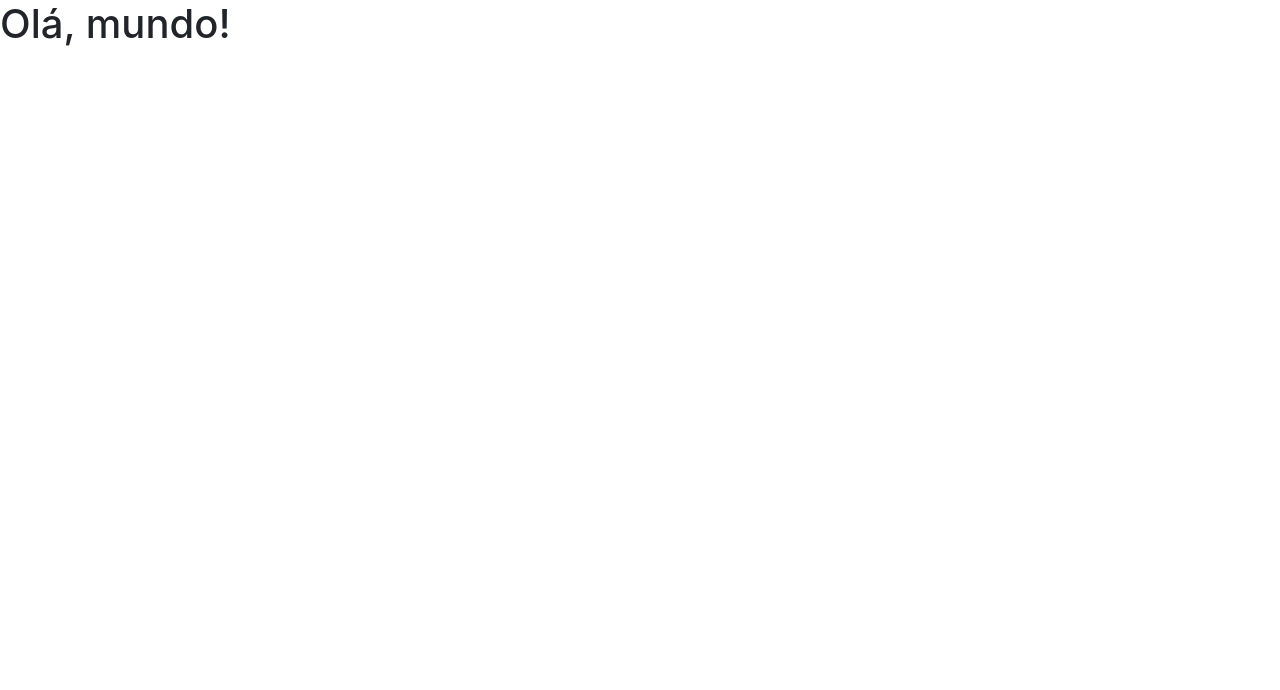
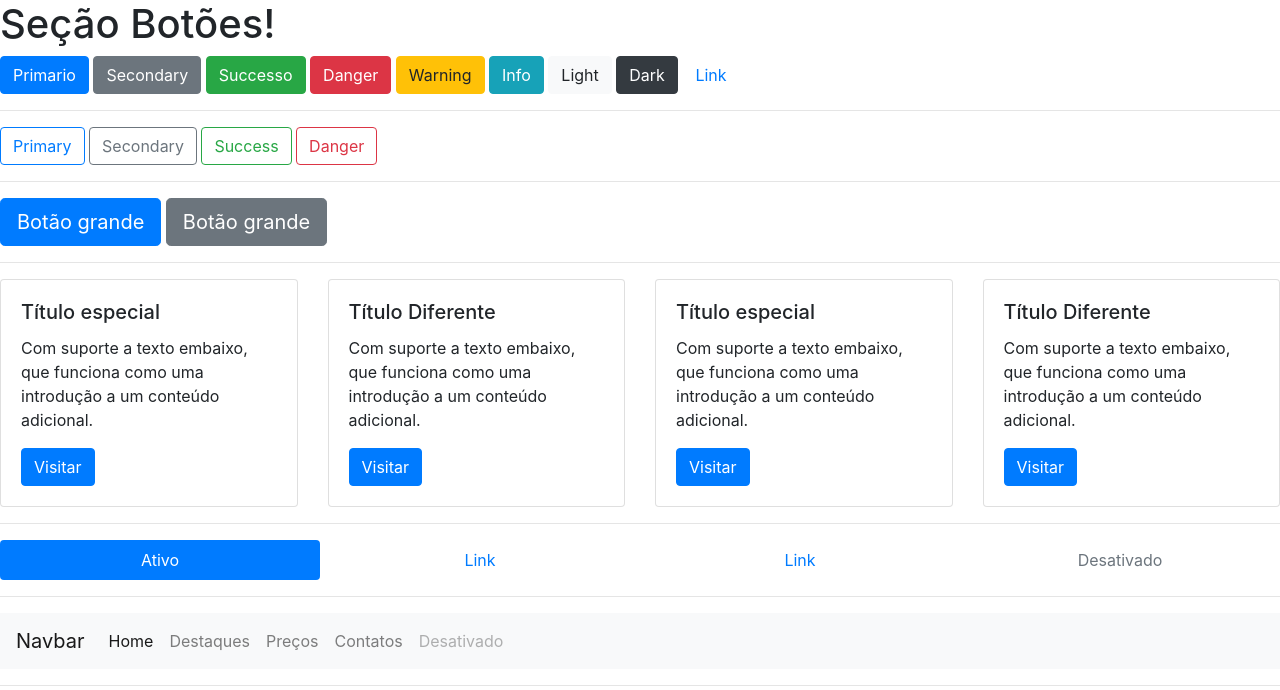
Before and after one commit to GabrielHenrique0/menu_horizontal_webII, a website: page menu/src/Componentes/index.html in a window 1280 px wide. Drawn offline with nearby package versions, Linux system fonts and the light colour scheme.

Commit message:
(11/08) Bootstrap e menu horizontal

```diff
--- a/menu/src/Componentes/index.html
+++ b/menu/src/Componentes/index.html
@@ -11,12 +11,113 @@
     <title>Olá, mundo!</title>
   </head>
   <body>
-    <h1>Olá, mundo!</h1>
+    <h1>Seção Botões!</h1>
+    <button type="button" class="btn btn-primary">Primario</button>
+    <button type="button" class="btn btn-secondary">Secondary</button>
+    <button type="button" class="btn btn-success">Successo</button>
+    <button type="button" class="btn btn-danger">Danger</button>
+    <button type="button" class="btn btn-warning">Warning</button>
+    <button type="button" class="btn btn-info">Info</button>
+    <button type="button" class="btn btn-light">Light</button>
+    <button type="button" class="btn btn-dark">Dark</button>
+
+    <button type="button" class="btn btn-link">Link</button>
+<hr>
+    <button type="button" class="btn btn-outline-primary">Primary</button>
+    <button type="button" class="btn btn-outline-secondary">Secondary</button>
+    <button type="button" class="btn btn-outline-success">Success</button>
+    <button type="button" class="btn btn-outline-danger">Danger</button>
+
+<hr>
+    <button type="button" class="btn btn-primary btn-lg">Botão grande</button>
+    <button type="button" class="btn btn-secondary btn-lg">Botão grande</button>
+
+<hr>
+
+<div class="row">
+  <div class="col-sm-3">
+    <div class="card">
+      <div class="card-body">
+        <h5 class="card-title">Título especial</h5>
+        <p class="card-text">Com suporte a texto embaixo, que funciona como uma introdução a um conteúdo adicional.</p>
+        <a href="#" class="btn btn-primary">Visitar</a>
+      </div>
+    </div>
+  </div>
+  <div class="col-sm-3">
+    <div class="card">
+      <div class="card-body">
+        <h5 class="card-title">Título Diferente</h5>
+        <p class="card-text">Com suporte a texto embaixo, que funciona como uma introdução a um conteúdo adicional.</p>
+        <a href="#" class="btn btn-primary">Visitar</a>
+      </div>
+    </div>
+  </div>
+  <div class="col-sm-3">
+    <div class="card">
+      <div class="card-body">
+        <h5 class="card-title">Título especial</h5>
+        <p class="card-text">Com suporte a texto embaixo, que funciona como uma introdução a um conteúdo adicional.</p>
+        <a href="#" class="btn btn-primary">Visitar</a>
+      </div>
+    </div>
+  </div>
+  <div class="col-sm-3">
+    <div class="card">
+      <div class="card-body">
+        <h5 class="card-title">Título Diferente</h5>
+        <p class="card-text">Com suporte a texto embaixo, que funciona como uma introdução a um conteúdo adicional.</p>
+        <a href="#" class="btn btn-primary">Visitar</a>
+      </div>
+    </div>
+  </div>
+</div>
+
+<hr>
+
+<nav class="nav nav-pills nav-justified">
+  <a class="nav-item nav-link active" href="#">Ativo</a>
+  <a class="nav-item nav-link" href="#">Link</a>
+  <a class="nav-item nav-link" href="#">Link</a>
+  <a class="nav-item nav-link disabled" href="#">Desativado</a>
+</nav>
+</div>
+
+<hr>
+
+<nav class="navbar navbar-expand-lg navbar-light bg-light">
+  <a class="navbar-brand" href="#">Navbar</a>
+  <button class="navbar-toggler" type="button" data-toggle="collapse" data-target="#navbarNav" aria-controls="navbarNav" aria-expanded="false" aria-label="Alterna navegação">
+    <span class="navbar-toggler-icon"></span>
+  </button>
+  <div class="collapse navbar-collapse" id="navbarNav">
+    <ul class="navbar-nav">
+      <li class="nav-item active">
+        <a class="nav-link" href="#">Home <span class="sr-only">(Página atual)</span></a>
+      </li>
+      <li class="nav-item">
+        <a class="nav-link" href="#">Destaques</a>
+      </li>
+      <li class="nav-item">
+        <a class="nav-link" href="#">Preços</a>
+      </li>
+      <li class="nav-item">
+        <a class="nav-link" href="#">Contatos</a>
+      </li>
+      <li class="nav-item">
+        <a class="nav-link disabled" href="#">Desativado</a>
+      </li>
+    </ul>
+  </div>
+</nav>
+
+<hr>
 
     <!-- JavaScript (Opcional) -->
     <!-- jQuery primeiro, depois Popper.js, depois Bootstrap JS -->
     <script src="https://code.jquery.com/jquery-3.3.1.slim.min.js" integrity="sha384-q8i/X+965DzO0rT7abK41JStQIAqVgRVzpbzo5smXKp4YfRvH+8abtTE1Pi6jizo" crossorigin="anonymous"></script>
     <script src="https://cdnjs.cloudflare.com/ajax/libs/popper.js/1.14.3/umd/popper.min.js" integrity="sha384-ZMP7rVo3mIykV+2+9J3UJ46jBk0WLaUAdn689aCwoqbBJiSnjAK/l8WvCWPIPm49" crossorigin="anonymous"></script>
     <script src="https://stackpath.bootstrapcdn.com/bootstrap/4.1.3/js/bootstrap.min.js" integrity="sha384-ChfqqxuZUCnJSK3+MXmPNIyE6ZbWh2IMqE241rYiqJxyMiZ6OW/JmZQ5stwEULTy" crossorigin="anonymous"></script>
+
   </body>
 </html>
```
